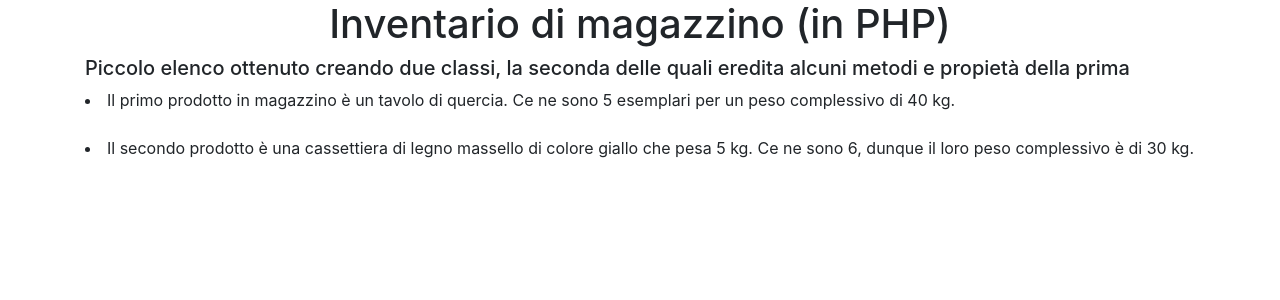
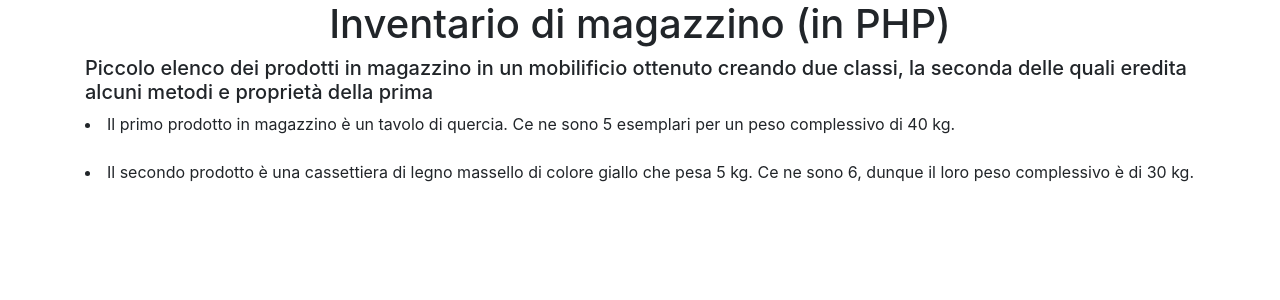
Before and after one commit to emanuelebiotti/oop-magazzino, a PHP site: page / in a window 1280 px wide. Shown: the top 300 px of the page. Run offline with PHP 8.4, Linux system fonts and the light colour scheme.

Commit message:
Aggiunte layout

```diff
--- a/index.php
+++ b/index.php
@@ -9,7 +9,7 @@
   <body>
     <div class="container">
       <h1 class="text-center"> Inventario di magazzino (in PHP)</h1>
-      <h5>Piccolo elenco ottenuto creando due classi, la seconda delle quali eredita alcuni metodi e propietà della prima </h5>
+      <h5>Piccolo elenco dei prodotti in magazzino in un mobilificio ottenuto creando due classi, la seconda delle quali eredita alcuni metodi e proprietà della prima </h5>
 
         <?php
 
```
